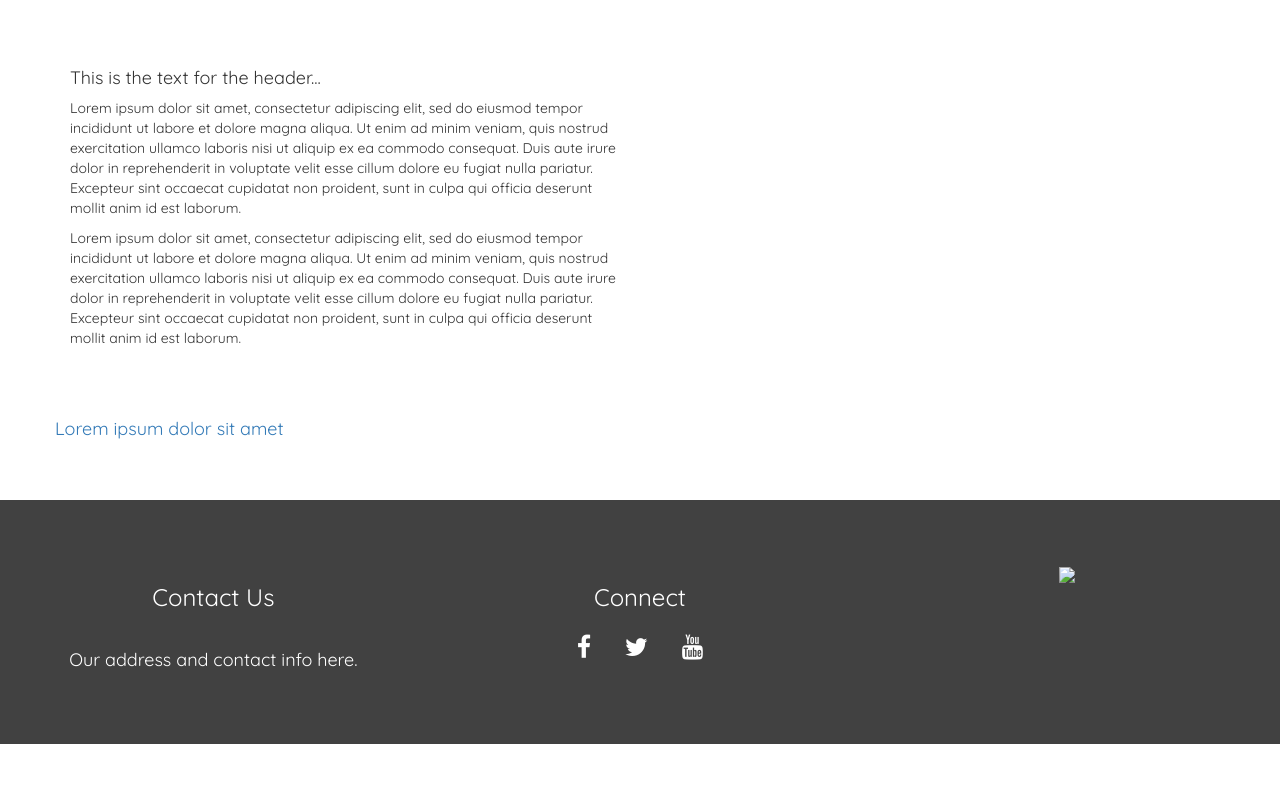
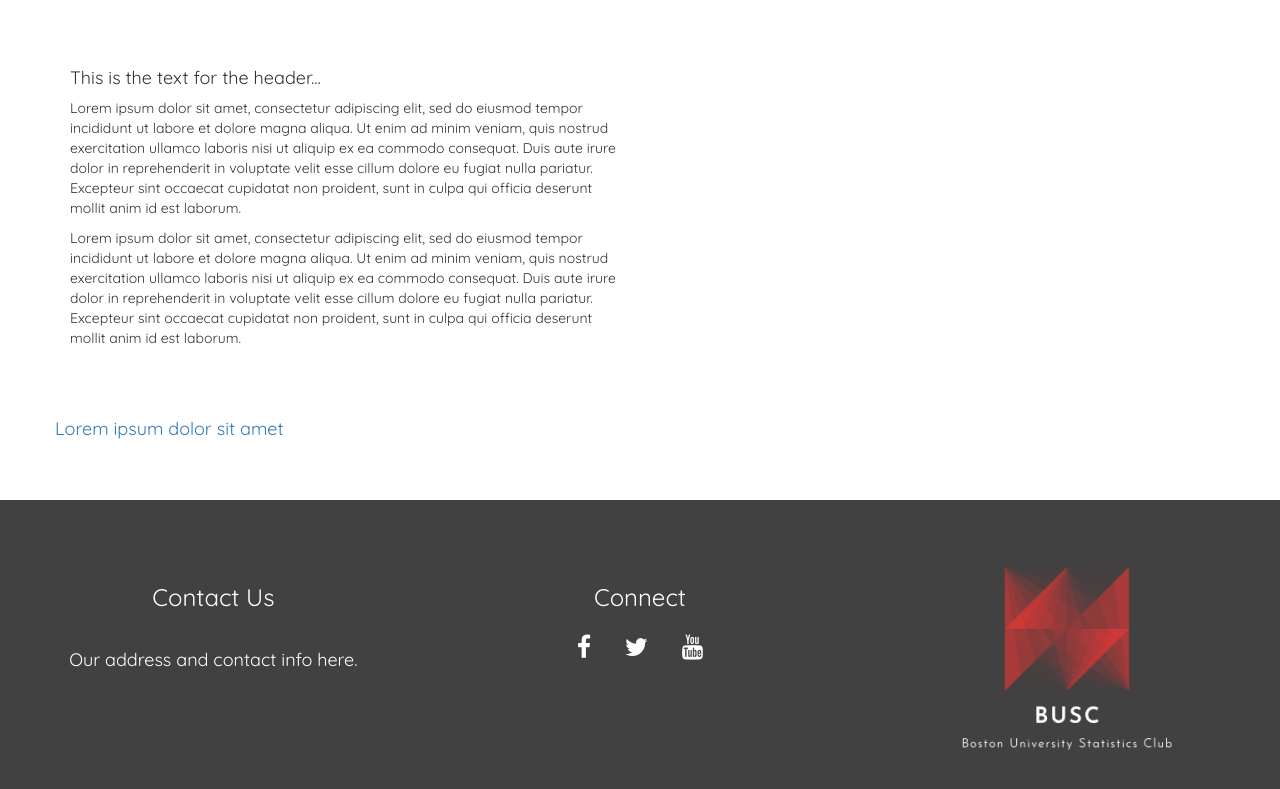
Before and after one commit to bustatsclub/bustatsclub.github.io, a plain HTML site: page index.html in a window 1280 px wide. Shown: the part 566-1355 px from the top of the page. Before the commit the page ends 1310 px from the top, so only its background shows below. Drawn offline with nearby package versions, Linux system fonts and the light colour scheme.

Commit message:
add logo file

```diff
--- a/index.html
+++ b/index.html
@@ -226,7 +226,7 @@
                 <a href="#" class="fa fa-youtube"></a>
             </div>
             <div class="col-sm-4">
-                <img src="img/logo_small.jpg" class="icon">
+                <img src="img/logo_small.png" class="icon">
             </div>
         </div>
     </footer>
```
Also changed, not shown: img/logo.png (added), img/logo_small.png (added).
